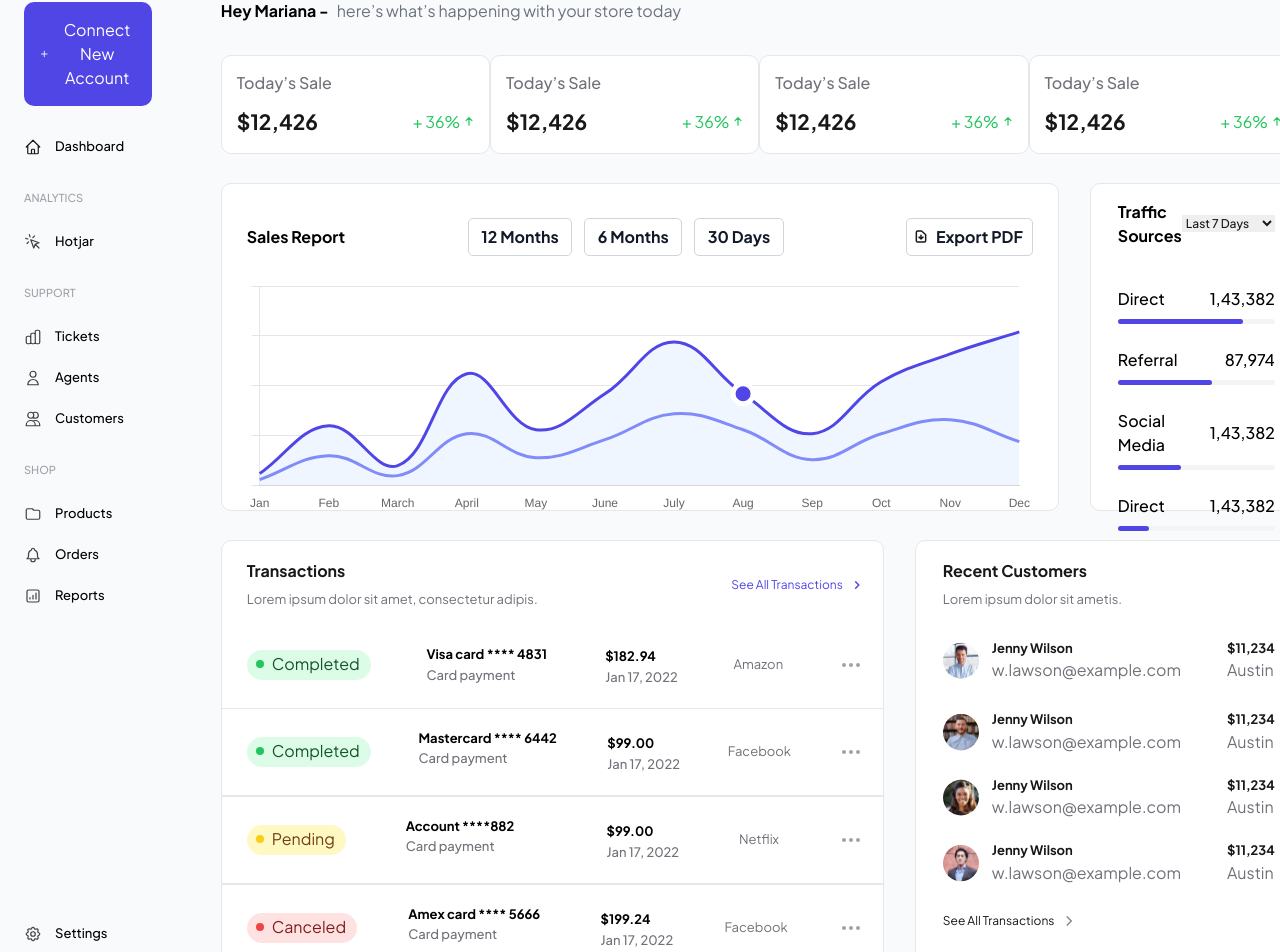
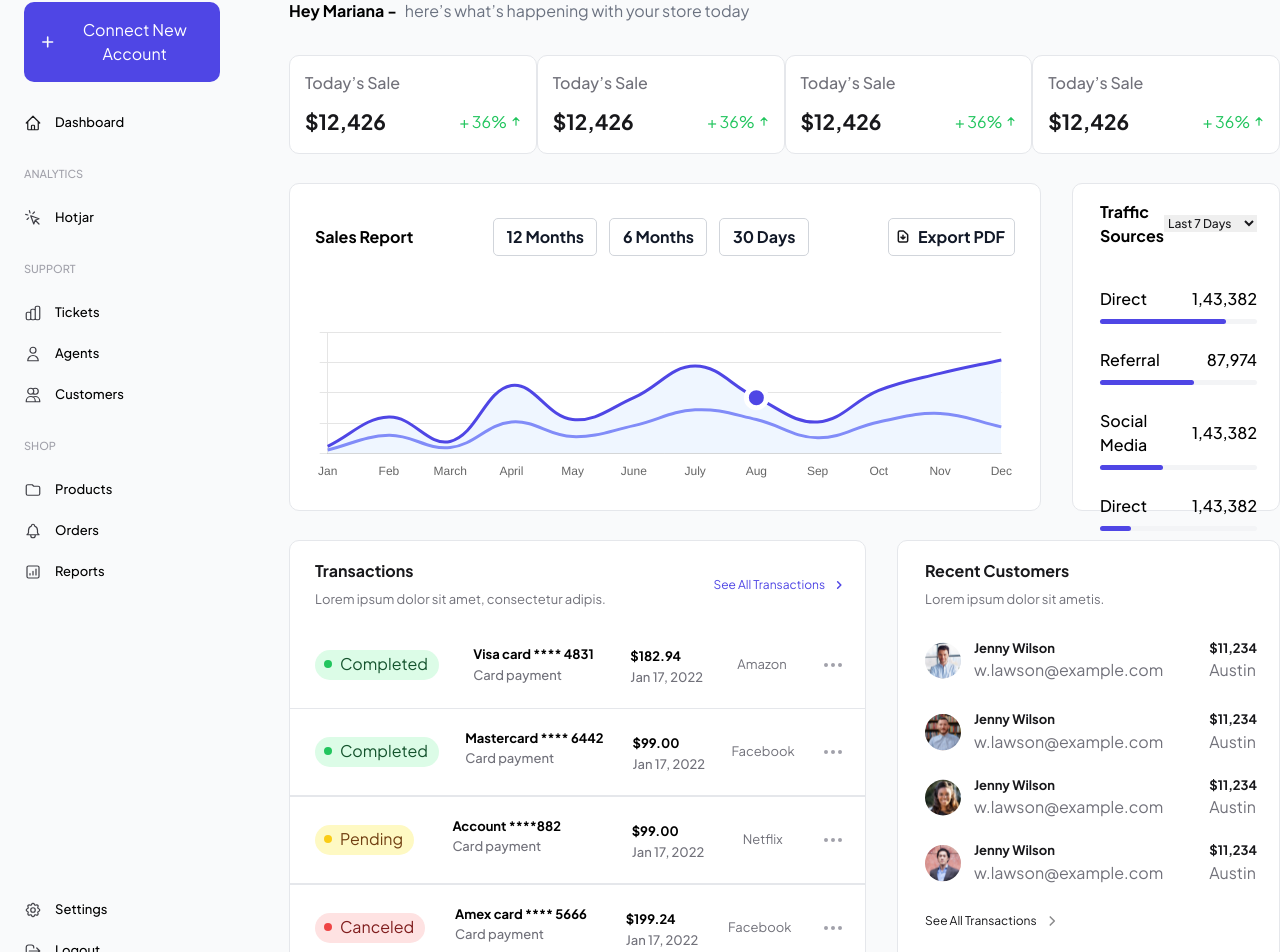
Before and after one commit to S-ali007/charts-Using-ReactchartJS, a React (Create React App) app: page / in a window 1280 px wide. Shown: the part 4077-5029 px from the top of the page. Built offline with nearby package versions, Linux system fonts and the light colour scheme.

Commit message:
fixes regarding charts alignments

```diff
--- a/src/Components/Dashboard.jsx
+++ b/src/Components/Dashboard.jsx
@@ -549,7 +549,7 @@ function Dashboard() {
           </div>
           {/* Chart-Section */}
           <div className="mt-[29px] h-[328px]  flex gap-[31px]   ">
-            <div className="border pl-[25px] pr-[25px] rounded-[10px] bg-[#FFFFFF] pt-[18px] max-w-[1189px] w-full">
+            <div className="border pl-[25px] pb-[21px] pr-[25px] rounded-[10px] bg-[#FFFFFF] pt-[18px] max-w-[1189px] w-full">
               <div className="  font-PlusJakartaSans flex  justify-between items-center mt-[16px]">
                 <div className=" w-[99px] items-center font-[700] text-[16px]">
                   Sales Report
@@ -584,12 +584,11 @@ function Dashboard() {
                   <div className="font-[700] text-gray-900"> Export PDF</div>
                 </button>
               </div>
-              <div className="mt-[30px]  pb-[21px]  ">
+              <div className="mt-[76px]  pb-[21px] h-[228px] w-full">
                 <Line
                   data={LinechartColorData}
                   options={options}
-                  width={"786px"}
-                  height={"228px"}
+                  width={"700px"}
                 />
               </div>
             </div>
```
